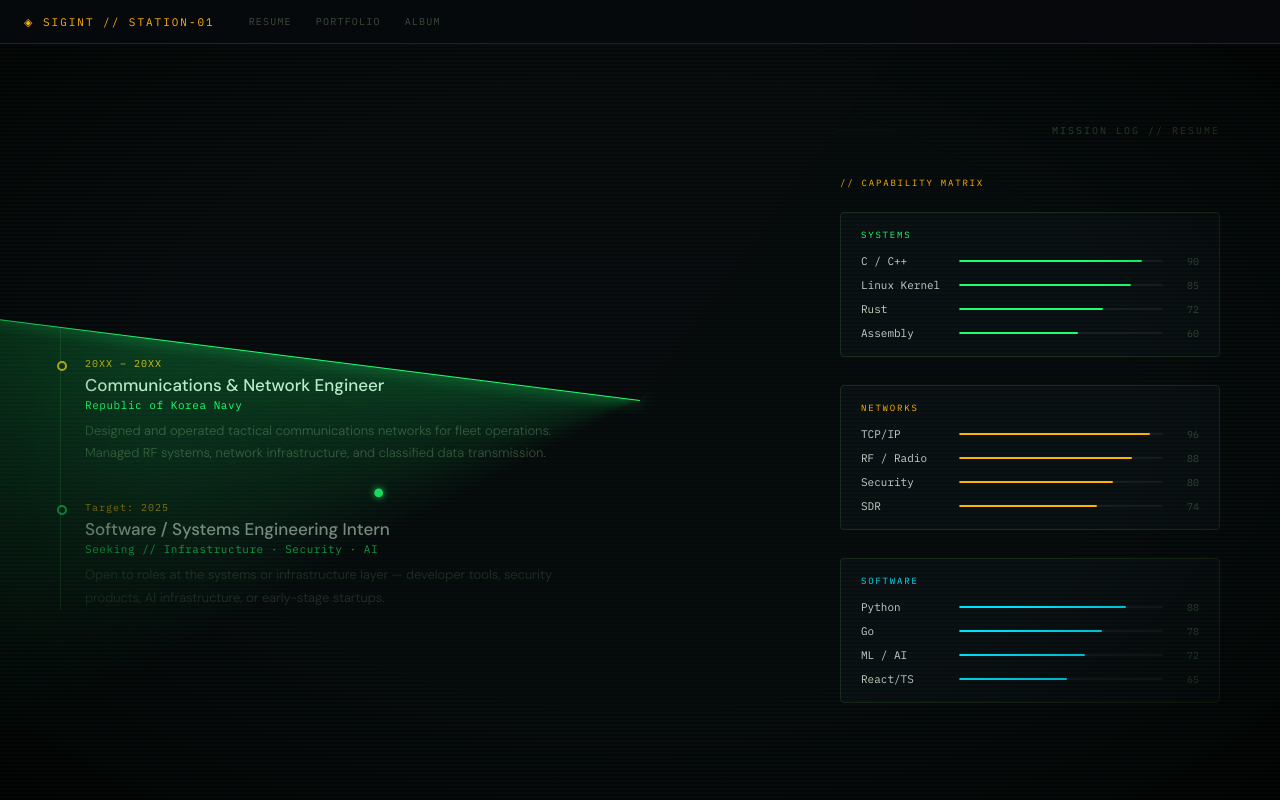
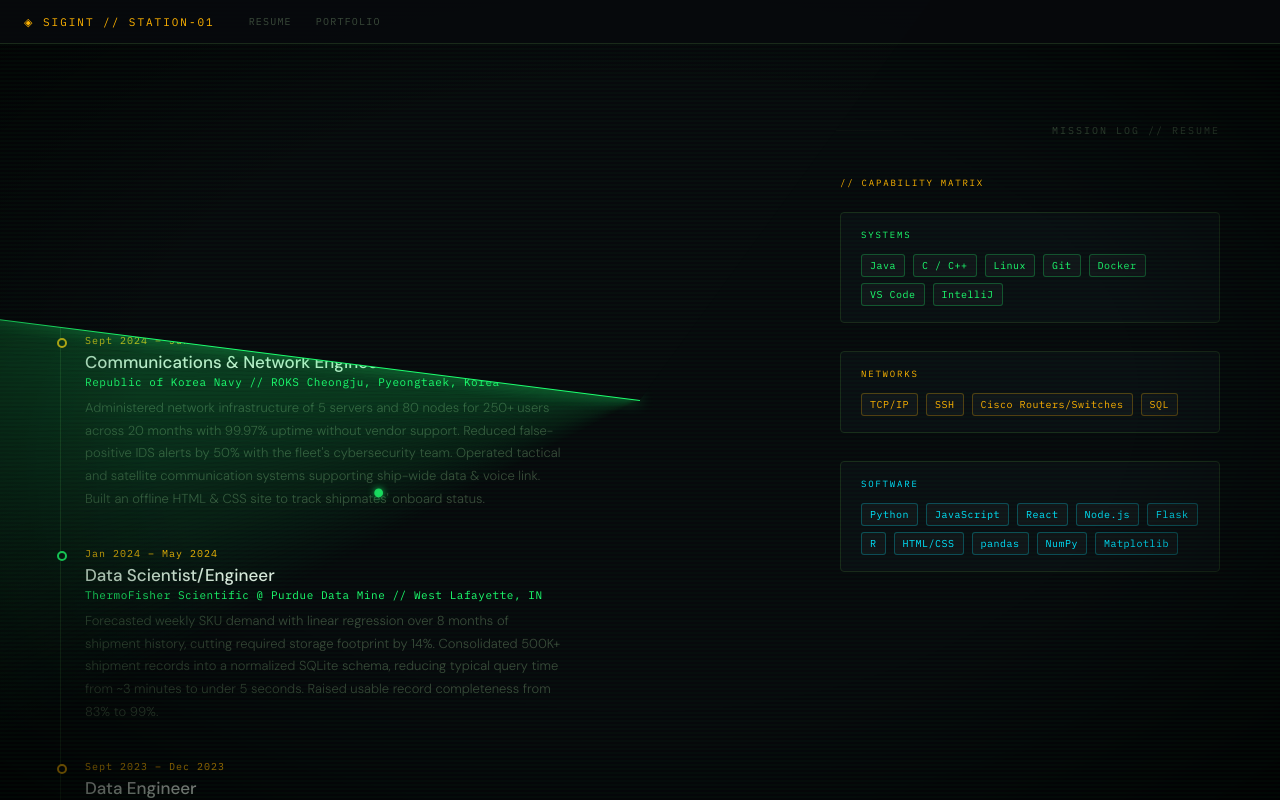
Before and after one commit to JustGunyoung/JustGunyoung.github.io, a React (Vite) app: page / in a window 1280 px wide. Both pictures are taken after a click on the button "RESUME". Built offline with nearby package versions, Linux system fonts and the light colour scheme.

Commit message:
updated resume

```diff
--- a/src/App.jsx
+++ b/src/App.jsx
@@ -263,10 +263,11 @@ function GridBg()    { return <div className="grid-bg" />; }
 // TopBar
 // =============================================================================
 function TopBar({ visible, onNav }) {
+  // ALBUM is hidden until it holds real photos; SectionAlbum is still wired up,
+  // so re-adding the entry here brings it back.
   const navLinks = [
     { label: "RESUME",    section: "resume"    },
     { label: "PORTFOLIO", section: "portfolio" },
-    { label: "ALBUM",     section: "album"     },
   ];
 
   return (
@@ -452,9 +453,8 @@ function GlowLetters({ text, baseAngle, angle }) {
 function MainContent({ angle, hidden, onNav }) {
   // Phosphor glow when sweep passes each button's angular position.
   // Buttons use offset angles so each one lights up at a slightly different time.
-  const albumBr    = sweepBrightness(angle,  Math.PI / 2 - 1); // hits first (right)
-  const portfolioBr= sweepBrightness(angle,  Math.PI / 2);       // hits second (center)
-  const resumeBr   = sweepBrightness(angle,  Math.PI / 2 + 1); // hits third (left)
+  const portfolioBr= sweepBrightness(angle,  Math.PI / 2);       // hits first (right)
+  const resumeBr   = sweepBrightness(angle,  Math.PI / 2 + 1); // hits second (left)
 
   return (
     <div
@@ -489,9 +489,7 @@ function MainContent({ angle, hidden, onNav }) {
           <NavButton glow={portfolioBr} onClick={() => onNav("portfolio")}>
             ⌥ PORTFOLIO
           </NavButton>
-          <NavButton glow={albumBr}     onClick={() => onNav("album")}>
-            ◈ ALBUM
-          </NavButton>
+          {/* ALBUM button hidden until the album holds real photos. */}
         </div>
 
       </div>
@@ -538,57 +536,62 @@ function SectionResume({ isActive }) {
     {
       title: "Systems",
       color: C.green,
-      skills: [
-        { label: "C / C++",      pct: 90 },
-        { label: "Linux Kernel", pct: 85 },
-        { label: "Rust",         pct: 72 },
-        { label: "Assembly",     pct: 60 },
-      ],
+      skills: ["Java", "C / C++", "Linux", "Git", "Docker", "VS Code", "IntelliJ"],
     },
     {
       title: "Networks",
       color: C.amber,
-      skills: [
-        { label: "TCP/IP",     pct: 96 },
-        { label: "RF / Radio", pct: 88 },
-        { label: "Security",   pct: 80 },
-        { label: "SDR",        pct: 74 },
-      ],
+      skills: ["TCP/IP", "SSH", "Cisco Routers/Switches", "SQL"],
     },
     {
       title: "Software",
       color: C.cyan,
-      skills: [
-        { label: "Python",   pct: 88 },
-        { label: "Go",       pct: 78 },
-        { label: "ML / AI",  pct: 72 },
-        { label: "React/TS", pct: 65 },
-      ],
+      skills: ["Python", "JavaScript", "React", "Node.js", "Flask", "R", "HTML/CSS", "pandas", "NumPy", "Matplotlib"],
     },
   ];
 
   const timeline = [
     {
-      period:   "2024 – Present",
+      period:   "Expected May 2028",
       role:     "B.S. Computer Science",
       org:      "Purdue University // West Lafayette, IN",
-      desc:     "Focusing on systems, networks, and applied AI. Key coursework: OS, Compilers, Networks, ML, Cryptography. Dean's List.",
+      desc:     "Pursuing a Bachelor's degree in Computer Science.",
       dotColor: C.green,
     },
     {
-      period:   "20XX – 20XX",
+      period:   "Sept 2024 – June 2026",
       role:     "Communications & Network Engineer",
-      org:      "Republic of Korea Navy",
-      desc:     "Designed and operated tactical communications networks for fleet operations. Managed RF systems, network infrastructure, and classified data transmission.",
+      org:      "Republic of Korea Navy // ROKS Cheongju, Pyeongtaek, Korea",
+      desc:     "Administered network infrastructure of 5 servers and 80 nodes for 250+ users across 20 months with 99.97% uptime without vendor support. Reduced false-positive IDS alerts by 50% with the fleet's cybersecurity team. Operated tactical and satellite communication systems supporting ship-wide data & voice link. Built an offline HTML & CSS site to track shipmates' onboard status.",
       dotColor: C.amber,
     },
     {
-      period:   "Target: 2025",
-      role:     "Software / Systems Engineering Intern",
-      org:      "Seeking // Infrastructure · Security · AI",
-      desc:     "Open to roles at the systems or infrastructure layer — developer tools, security products, AI infrastructure, or early-stage startups.",
+      period:   "Jan 2024 – May 2024",
+      role:     "Data Scientist/Engineer",
+      org:      "ThermoFisher Scientific @ Purdue Data Mine // West Lafayette, IN",
+      desc:     "Forecasted weekly SKU demand with linear regression over 8 months of shipment history, cutting required storage footprint by 14%. Consolidated 500K+ shipment records into a normalized SQLite schema, reducing typical query time from ~3 minutes to under 5 seconds. Raised usable record completeness from 83% to 99%.",
       dotColor: C.green,
-      dimmed:   true,
+    },
+    {
+      period:   "Sept 2023 – Dec 2023",
+      role:     "Data Engineer",
+      org:      "Webee @ Purdue Data Mine // West Lafayette, IN",
+      desc:     "Joined 120K+ sensor readings to 50 stoppage events to construct labeled pre-fault windows, enabling supervised fault prediction on previously unlabeled data. Built a Flask API and React dashboard visualizing predicted fault probability over live sensor traces.",
+      dotColor: C.amber,
+    },
+    {
+      period:   "Aug 2021 – Aug 2023",
+      role:     "Teacher & Website Developer",
+      org:      "Webee @ Purdue Data Mine // West Lafayette, IN",
+      desc:     "Taught coding, engineering, mathematics, and art & technology for 45+ students each summer. Proposed and built a website to aid students and faculty, reducing daily inquiries.",
+      dotColor: C.green,
+    },
+    {
+      period:   "Sept 2023 – May 2024",
+      role:     "Student Cook",
+      org:      "Purdue Dining & Culinary // West Lafayette, IN",
+      desc:     "Prepared and served food for hundreds of students at Hillenbrand Dining Court.",
+      dotColor: C.amber,
     },
   ];
 
@@ -649,27 +652,23 @@ function SectionResume({ isActive }) {
                 >
                   {group.title}
                 </div>
-                {group.skills.map((sk, si) => (
-                  <div
-                    key={sk.label}
-                    className="skill-row"
-                    style={{ marginBottom: si < group.skills.length - 1 ? 10 : 0 }}
-                  >
-                    <span className="skill-label">{sk.label}</span>
-                    <div className="skill-track">
-                      <div
-                        className="skill-fill"
-                        style={{
-                          background:          group.color,
-                          width:               inView ? `${sk.pct}%` : "0%",
-                          transitionDuration:  "1.2s",
-                          transitionDelay:     `${gi * 0.15 + si * 0.06}s`,
-                        }}
-                      />
-                    </div>
-                    <span className="skill-pct">{sk.pct}</span>
-                  </div>
-                ))}
+                <div className="skill-tags">
+                  {group.skills.map((label, si) => (
+                    <span
+                      key={label}
+                      className="skill-tag"
+                      style={{
+                        borderColor: `${group.color}44`,
+                        color:       group.color,
+                        opacity:     inView ? 1 : 0,
+                        transform:   inView ? "translateY(0)" : "translateY(4px)",
+                        transition:  `opacity 0.5s ease ${gi * 0.15 + si * 0.04}s, transform 0.5s ease ${gi * 0.15 + si * 0.04}s`,
+                      }}
+                    >
+                      {label}
+                    </span>
+                  ))}
+                </div>
               </div>
             ))}
           </div>
@@ -689,36 +688,18 @@ function SectionPortfolio({ isActive }) {
 
   const projects = [
     {
-      freq:     "433.920 MHz // P-01",
-      name:     "NetSentry",
-      desc:     "Real-time network intrusion detection at the kernel level using eBPF. Monitors packet flows with sub-millisecond latency, zero userspace overhead.",
-      tags:     ["C", "eBPF", "Linux", "Security"],
-      featured: [0, 1],
-      link:     "#",
+      freq:     "AUG 2026 – PRESENT // P-01",
+      name:     "Personal Server",
+      desc:     "Converted a desktop into a personal server linking data across my devices. Rewriting the server in Rust with a VMM that boots a Linux kernel; next up is XDP load balancing and eBPF safety.",
+      tags:     ["TCP/IP", "HTTP", "Linux", "Tailscale"],
+      featured: [0, 2],
     },
     {
-      freq:     "868.000 MHz // P-02",
-      name:     "FreqMap",
-      desc:     "SDR-based spectrum analyzer with ML anomaly detection. Visualises RF environments and flags unauthorised transmissions using trained classifiers.",
-      tags:     ["Python", "GNU Radio", "PyTorch", "SDR"],
+      freq:     "JUN 2023 – AUG 2023 // P-02",
+      name:     "Personal Library",
+      desc:     "Full-stack web application with Flask serving a REST API and an HTML frontend. Users build their own library with author and genre filtering.",
+      tags:     ["Python", "Flask", "SQLite", "HTML/CSS"],
       featured: [0, 1],
-      link:     "#",
-    },
-    {
-      freq:     "2400.000 MHz // P-03",
-      name:     "Callsign",
-      desc:     "Distributed key-value store implementing Raft consensus from scratch. Fault-tolerant with linearisable reads and leader election under network partition.",
-      tags:     ["Go", "Raft", "gRPC", "Protobuf"],
-      featured: [0, 1],
-      link:     "#",
-    },
-    {
-      freq:     "5800.000 MHz // P-04",
-      name:     "Sigscan",
-      desc:     "CLI fingerprinting tool for wireless devices via passive 802.11 beacon frame analysis. Deployed in Navy field environments for RF assessment.",
-      tags:     ["Rust", "802.11", "libpcap", "Field Use"],
-      featured: [0, 3],
-      link:     "#",
     },
   ];
 
@@ -741,8 +722,11 @@ function SectionPortfolio({ isActive }) {
 }
 
 function ProjectCard({ proj, delay, inView }) {
+  // Cards only become links once the project has a real URL to point at.
+  const Tag = proj.link ? "a" : "div";
+
   return (
-    <a
+    <Tag
       href={proj.link}
       className="project-card"
       style={{
@@ -765,7 +749,7 @@ function ProjectCard({ proj, delay, inView }) {
           </span>
         ))}
       </div>
-    </a>
+    </Tag>
   );
 }
 
@@ -1013,7 +997,9 @@ export default function App() {
         <>
           <SectionResume    isActive={currentSection === "resume"}    />
           <SectionPortfolio isActive={currentSection === "portfolio"} />
-          <SectionAlbum     isActive={currentSection === "album"}     />
+          {/* SectionAlbum is kept but unmounted until it holds real photos —
+              an opacity-0 panel would still be read out by screen readers.
+              Restore this line and the ALBUM nav entries to bring it back. */}
         </>
       )}
     </div>
--- a/src/styles/sections.css
+++ b/src/styles/sections.css
@@ -153,40 +153,20 @@
   margin-bottom: 14px;
 }
 
-.skill-row {
+.skill-tags {
   display: flex;
-  align-items: center;
-  gap: 10px;
+  flex-wrap: wrap;
+  gap: 6px 8px;
 }
 
-.skill-label {
-  font-family: 'IBM Plex Mono', monospace;
-  font-size: 11px;
-  color: var(--c-text);
-  min-width: 88px;
-}
-
-.skill-track {
-  flex: 1;
-  height: 2px;
-  background: rgba(255,255,255,0.06);
-  border-radius: 1px;
-  overflow: hidden;
-}
-
-.skill-fill {
-  height: 100%;
-  border-radius: 1px;
-  transition-property: width;
-  transition-timing-function: cubic-bezier(0.4, 0, 0.2, 1);
-}
-
-.skill-pct {
+.skill-tag {
   font-family: 'IBM Plex Mono', monospace;
   font-size: 10px;
-  color: var(--c-text-dim);
-  min-width: 26px;
-  text-align: right;
+  letter-spacing: 0.05em;
+  border: 1px solid var(--c-border);
+  border-radius: 3px;
+  padding: 4px 8px;
+  background: rgba(255,255,255,0.03);
 }
 
 /* ── Portfolio ── */
```
Also changed, not shown: 1 other file (tests, documents, lock files or other folders).
